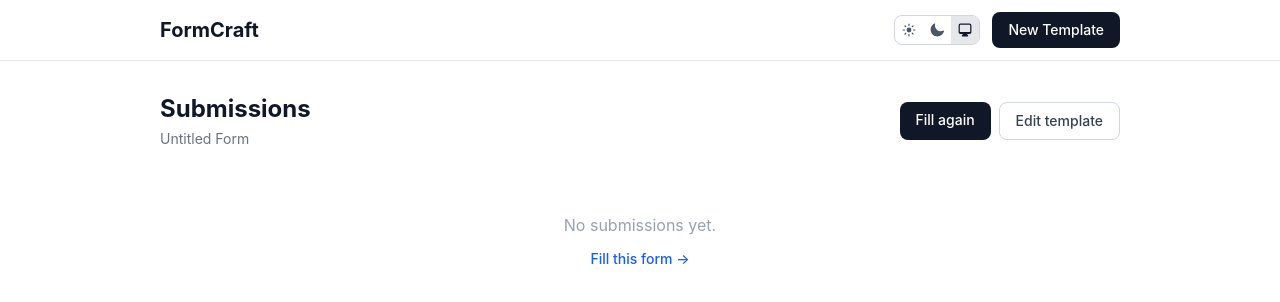
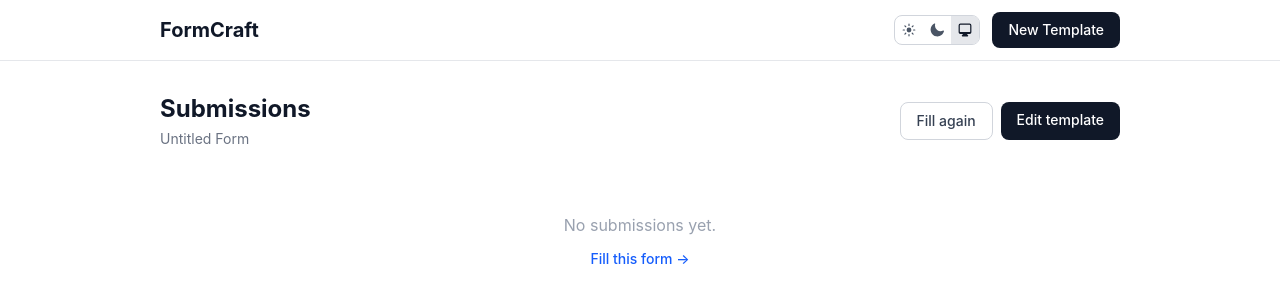
Before and after one commit to codxmayank/form-builder, a React (Vite) app: page /instances/fc45043d-7a7c-48d7-8830-be532e0906df in a window 1280 px wide. Shown: the top 302 px of the page. Built offline with nearby package versions, Linux system fonts and the light colour scheme.

Commit message:
update primary button on responses (instances) page

```diff
--- a/src/pages/InstancesPage.tsx
+++ b/src/pages/InstancesPage.tsx
@@ -73,13 +73,13 @@ export default function InstancesPage() {
           )}
           <Link
             to={`/fill/${templateId}`}
-            className="rounded-lg bg-gray-900 px-3 py-1.5 text-xs font-medium whitespace-nowrap text-white hover:bg-gray-800 sm:px-4 sm:py-2 sm:text-sm dark:bg-gray-100 dark:text-gray-900 dark:hover:bg-gray-200"
+            className="rounded-lg border border-gray-300 px-3 py-1.5 text-xs font-medium whitespace-nowrap text-gray-700 hover:bg-gray-50 sm:px-4 sm:py-2 sm:text-sm dark:border-gray-600 dark:text-gray-300 dark:hover:bg-gray-800"
           >
             Fill again
           </Link>
           <Link
             to={`/builder/${templateId}`}
-            className="rounded-lg border border-gray-300 px-3 py-1.5 text-xs font-medium whitespace-nowrap text-gray-700 hover:bg-gray-50 sm:px-4 sm:py-2 sm:text-sm dark:border-gray-600 dark:text-gray-300 dark:hover:bg-gray-800"
+            className="rounded-lg bg-gray-900 px-3 py-1.5 text-xs font-medium whitespace-nowrap text-white hover:bg-gray-800 sm:px-4 sm:py-2 sm:text-sm dark:bg-gray-100 dark:text-gray-900 dark:hover:bg-gray-200"
           >
             Edit template
           </Link>
```
